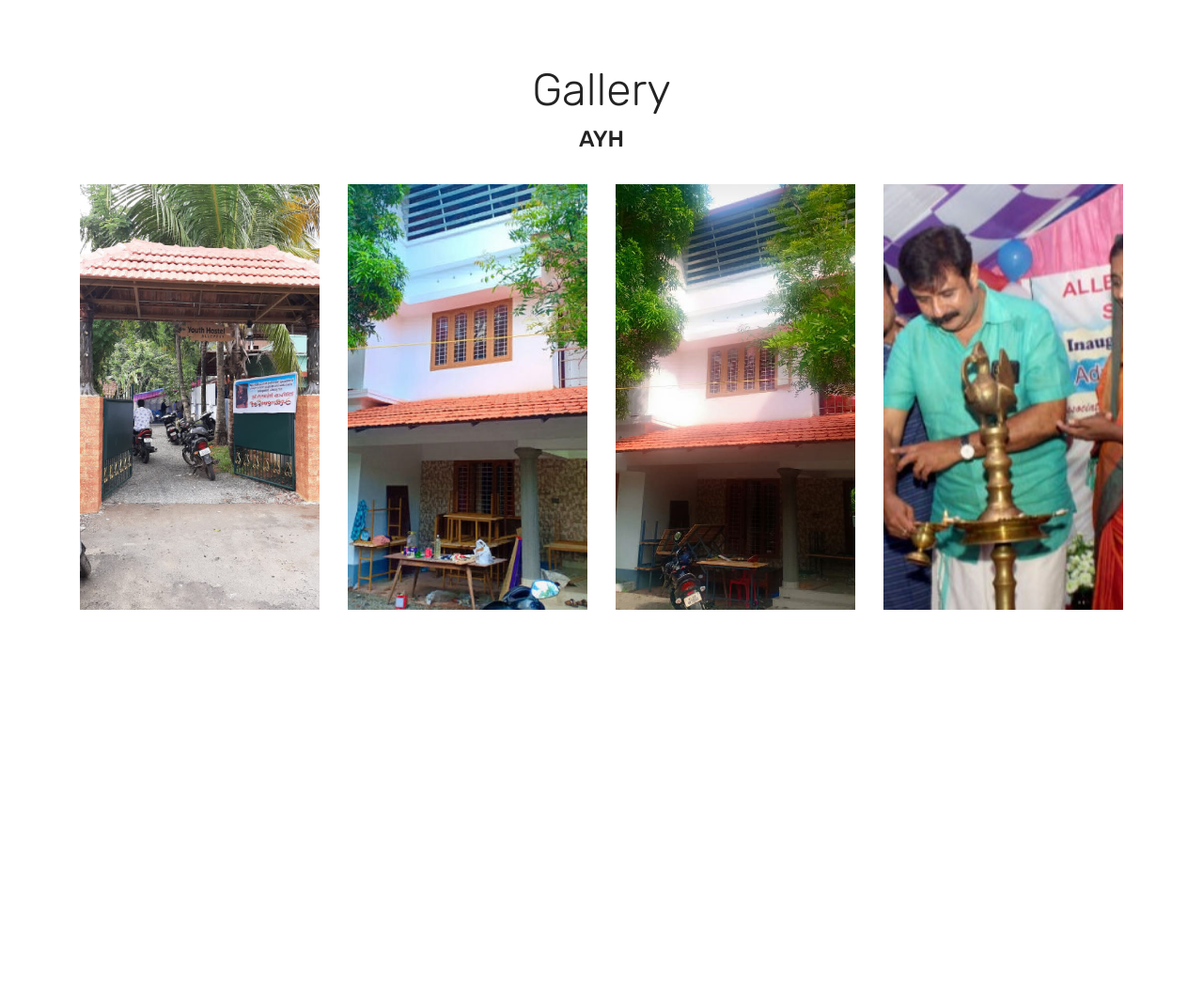
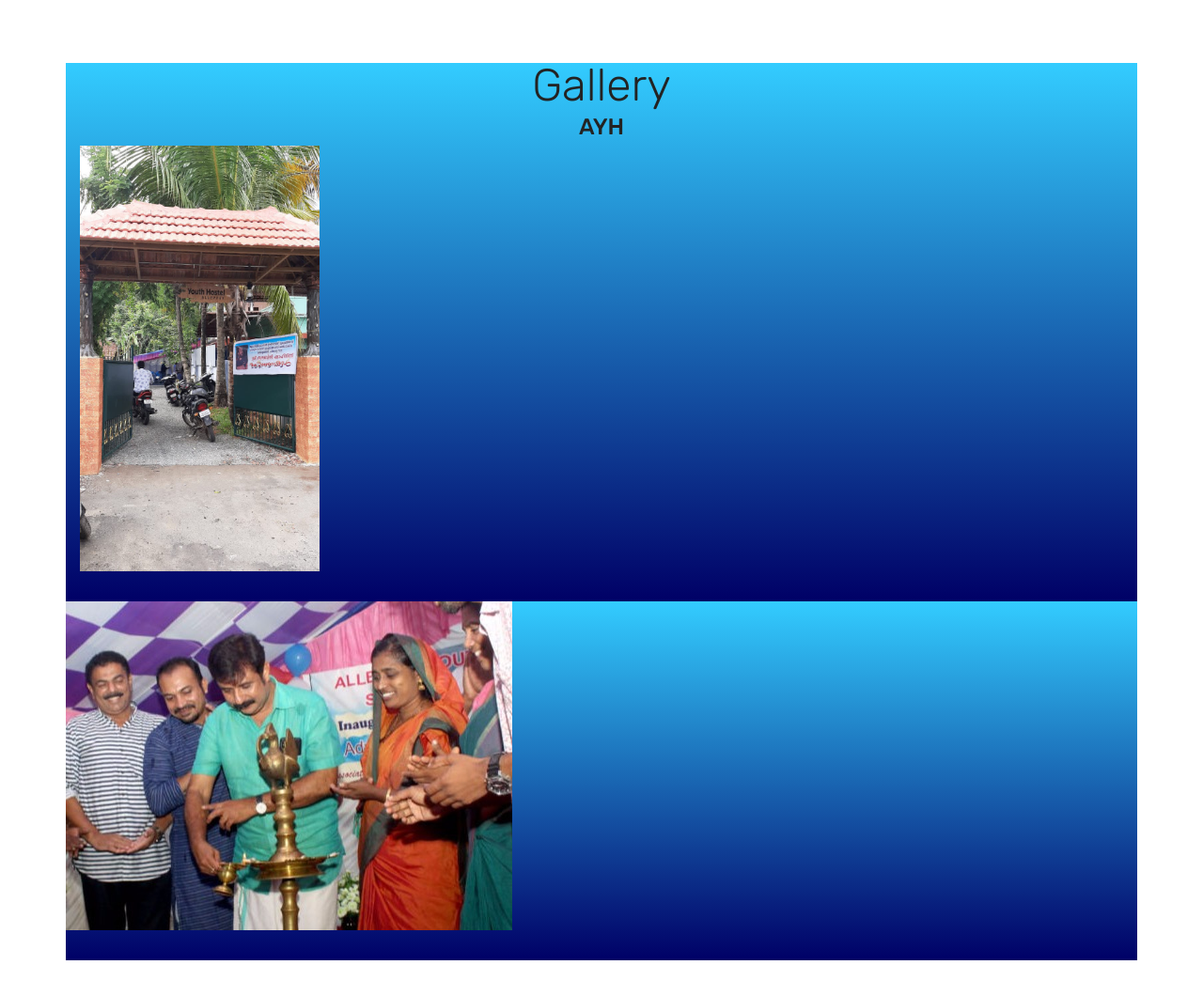
Before and after one commit to ayhostel/Website, a plain HTML site: page page1.html in a window 1280 px wide. Shown: the part 100-1160 px from the top of the page at 94% size. Before the commit the page ends 871 px from the top, so only its background shows below. Drawn offline with Linux system fonts and the light colour scheme.

Commit message:
change gallery

```diff
--- a/page1.html
+++ b/page1.html
@@ -1,8 +1,11 @@
 <!DOCTYPE html>
 <html>
 <style media="screen">
-.page h1.format-icon:before {
+.page1 h1.format-icon:before {
 content: none;
+}
+.container{
+  background: linear-gradient(to bottom, #33ccff 0%, #000066 100%);
 }
 </style>
 <head>
@@ -50,28 +53,42 @@ content: none;
 
 
     <div class="container">
-        <h3 class="mbr-section-title align-center mbr-fonts-style display-2">
+        <h3 class="align-center display-2">
             Gallery
         </h3>
-        <h4 class="mbr-section-subtitle align-center pb-4 mbr-fonts-style display-5">
+        <h4 class="align-center display-5">
             AYH</h4>
         <div class="row" id="gallery" data-toggle="modal" data-target="#carouselModal">
-
-
-
             <div class="col-sm-6 col-md-4 col-lg-3 item gallery-image">
                 <div class="item-wrapper"><a href="assets/images/1576941201288-720x1280.jpg" target="#">
                     <img class="w-100" src="assets/images/1576941201288-720x1280.jpg" alt="" data-target="#mbrCarousel" data-slide-to="3">
                 </a></div>
-            </div><div class="col-sm-6 col-md-4 col-lg-3 item gallery-image">
-                <div class="item-wrapper"><a href="assets/images/1576941245562-720x540.jpg" target="#">
-                    <img class="w-100" src="assets/images/1576941245562-720x540.jpg" alt="" data-target="#mbrCarousel" data-slide-to="3">
+            </div>
+            <!-- <div class="item gallery-image">
+                <div class="item-wrapper"><a href="assets/images/1576941271962-720x353.jpg" target="#">
+                    <img class="w-100" src="assets/images/1576941271962-720x353.jpeg" alt="" data-target="#mbrCarousel" data-slide-to="3" title="">
                 </a></div>
-            </div><div class="col-sm-6 col-md-4 col-lg-3 item gallery-image">
-                <div class="item-wrapper"><a href="assets/images/1576941163713-1152x864.jpg" target="#">
-                    <img class="w-100" src="assets/images/1576941163713-1152x864.jpg" alt="" data-target="#mbrCarousel" data-slide-to="3">
+            </div> -->
+        </div>
+
+
+    </div>
+    <div class="container">
+        <!-- <h3 class="mbr-section-title align-center mbr-fonts-style display-2">
+            Gallery
+        </h3>
+        <h4 class="mbr-section-subtitle align-center pb-4 mbr-fonts-style display-5">
+            AYH</h4> -->
+        <div class="row" id="gallery" data-toggle="modal" data-target="#carouselModal">
+
+
+<!--
+            <div class="col-sm-6 col-md-4 col-lg-3 item gallery-image">
+                <div class="item-wrapper"><a href="assets/images/1576941201288-720x1280.jpg" target="#">
+                    <img class="w-100" src="assets/images/1576941201288-720x1280.jpg" alt="" data-target="#mbrCarousel" data-slide-to="3">
                 </a></div>
-            </div><div class="col-sm-6 col-md-4 col-lg-3 item gallery-image">
+            </div> -->
+            <div class="item gallery-image">
                 <div class="item-wrapper"><a href="assets/images/1576941271962-720x353.jpg" target="#">
                     <img class="w-100" src="assets/images/1576941271962-720x353.jpeg" alt="" data-target="#mbrCarousel" data-slide-to="3" title="">
                 </a></div>
```
